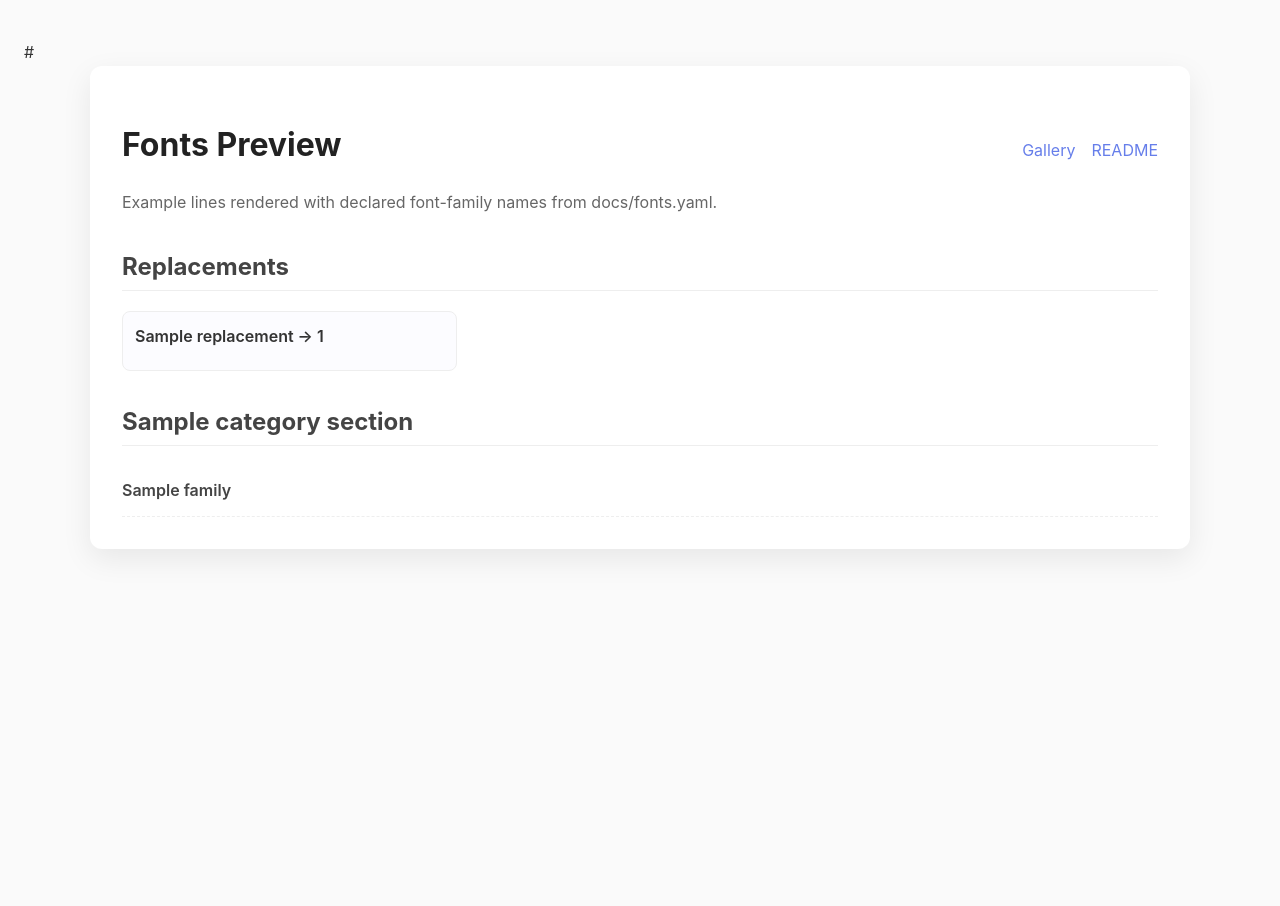
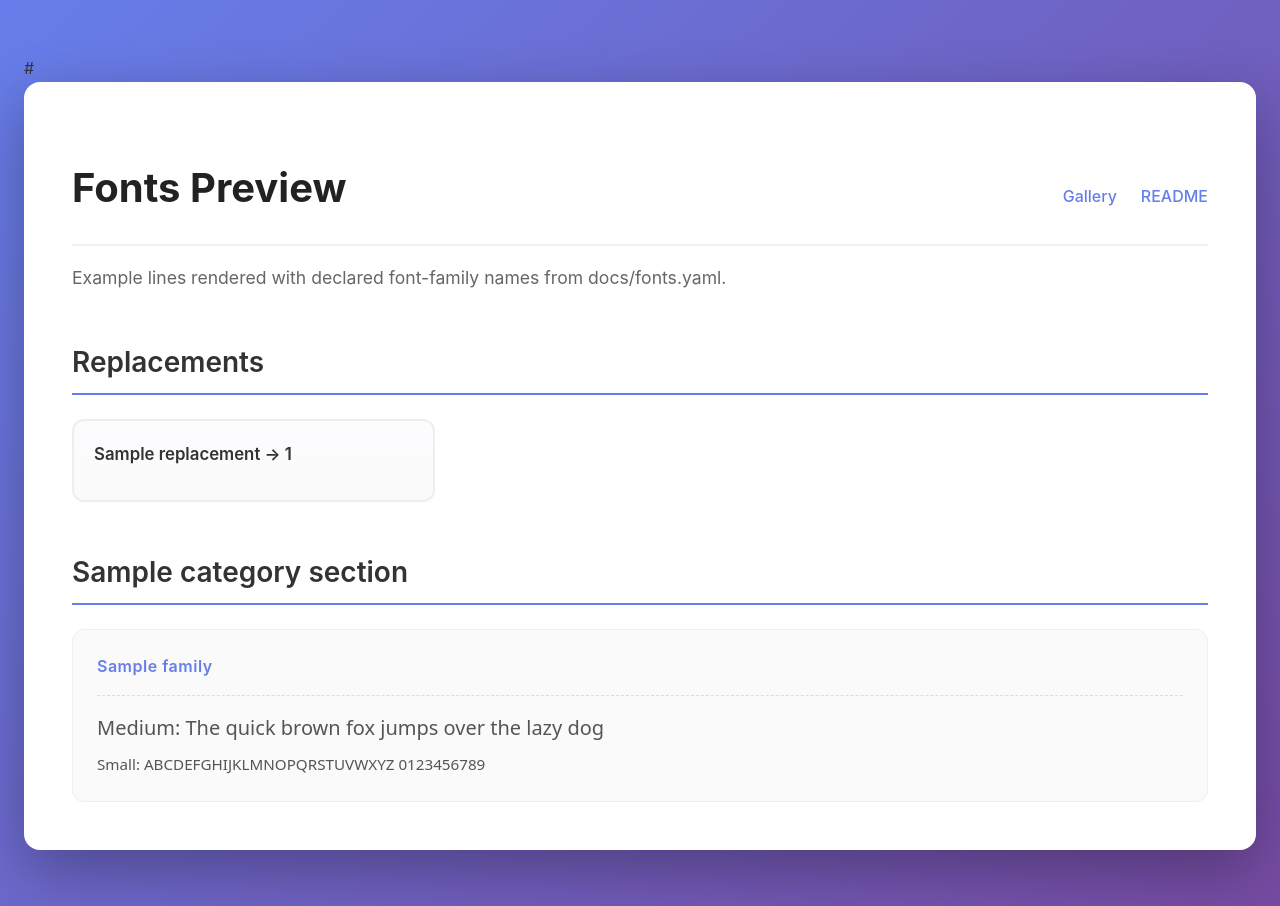
Before and after one commit to league-infrastructure/flyer-template, a Python web app: template src/flyte/templates/fonts.html.j2 in a window 1280 px wide. Before the commit the page ends 553 px from the top, so only its background shows below. Run offline with Jinja, Linux system fonts and the light colour scheme; the template is opened without the code that fills it: most values are stand-ins (such as "Sample title", 1, 10 or a date in 2020).

Commit message:
Fix typos in README and enhance font template styles with improved layout and hover effects

```diff
--- a/src/flyte/templates/fonts.html.j2
+++ b/src/flyte/templates/fonts.html.j2
@@ -9,23 +9,125 @@
     * { box-sizing: border-box; }
     body {
       font-family: -apple-system, BlinkMacSystemFont, "Segoe UI", Roboto, "Helvetica Neue", Arial, sans-serif;
-      line-height: 1.6; color: #333; background: #fafafa; padding: 2rem 1rem;
+      line-height: 1.6; color: #333; background: linear-gradient(135deg, #667eea 0%, #764ba2 100%); padding: 3rem 1rem;
+      min-height: 100vh;
     }
-    .container { max-width: 1100px; margin: 0 auto; background: white; border-radius: 12px; box-shadow: 0 10px 30px rgba(0,0,0,0.08); padding: 2rem; }
-    h1 { color: #222; margin-bottom: .25rem; }
-    .subtitle { color: #666; margin-bottom: 1.25rem; }
-    .topbar { display: flex; align-items: baseline; justify-content: space-between; gap: 1rem; }
-    .nav { display: flex; gap: 1rem; }
-    .nav a { color: #667eea; text-decoration: none; }
-    h2 { margin-top: 2rem; color: #444; border-bottom: 1px solid #eee; padding-bottom: .25rem; }
-    .section { margin-top: .75rem; }
-    .font-row { display: grid; grid-template-columns: 260px 1fr; gap: 1rem; padding: .75rem 0; border-bottom: 1px dashed #eee; }
-    .font-name { font-weight: 600; color: #444; word-break: break-word; }
-    .font-sample { font-size: 1.1rem; color: #222; }
-    .replacements { display: grid; grid-template-columns: repeat(auto-fill, minmax(280px, 1fr)); gap: 1rem; margin-top: .75rem; }
-    .repl-block { border: 1px solid #eee; border-radius: 8px; padding: .75rem; background: #fcfcff; }
-    .repl-title { font-weight: 600; margin-bottom: .5rem; }
-    .repl-list { margin: 0; padding-left: 1.25rem; }
+    .container {
+      max-width: 1400px;
+      margin: 0 auto;
+      background: white;
+      border-radius: 16px;
+      box-shadow: 0 20px 60px rgba(0,0,0,0.3);
+      padding: 3rem;
+    }
+    h1 {
+      color: #222;
+      margin-bottom: .5rem;
+      font-size: 2.5rem;
+      font-weight: 700;
+    }
+    .subtitle {
+      color: #666;
+      margin-bottom: 2rem;
+      font-size: 1.1rem;
+    }
+    .topbar {
+      display: flex;
+      align-items: baseline;
+      justify-content: space-between;
+      gap: 1rem;
+      margin-bottom: 1rem;
+      padding-bottom: 1rem;
+      border-bottom: 2px solid #f0f0f0;
+    }
+    .nav { display: flex; gap: 1.5rem; }
+    .nav a {
+      color: #667eea;
+      text-decoration: none;
+      font-weight: 500;
+      transition: color 0.2s;
+    }
+    .nav a:hover { color: #764ba2; }
+    h2 {
+      margin-top: 3rem;
+      margin-bottom: 1.5rem;
+      color: #333;
+      font-size: 1.75rem;
+      font-weight: 600;
+      border-bottom: 2px solid #667eea;
+      padding-bottom: .5rem;
+    }
+    .section {
+      margin-top: 1rem;
+      display: grid;
+      gap: 1.5rem;
+    }
+    .font-row {
+      background: #fafafa;
+      border-radius: 12px;
+      padding: 1.5rem;
+      transition: transform 0.2s, box-shadow 0.2s;
+      border: 1px solid #eee;
+    }
+    .font-row:hover {
+      transform: translateY(-2px);
+      box-shadow: 0 4px 12px rgba(0,0,0,0.1);
+      border-color: #667eea;
+    }
+    .font-name {
+      font-weight: 600;
+      color: #667eea;
+      margin-bottom: 0.75rem;
+      font-size: 1rem;
+      letter-spacing: 0.5px;
+    }
+    .font-sample {
+      font-size: 2rem;
+      color: #222;
+      line-height: 1.4;
+      word-wrap: break-word;
+    }
+    .font-sizes {
+      display: flex;
+      flex-direction: column;
+      gap: 0.5rem;
+      margin-top: 1rem;
+      padding-top: 1rem;
+      border-top: 1px dashed #ddd;
+    }
+    .size-demo {
+      color: #555;
+    }
+    .replacements {
+      display: grid;
+      grid-template-columns: repeat(auto-fill, minmax(320px, 1fr));
+      gap: 1.5rem;
+      margin-top: 1.5rem;
+    }
+    .repl-block {
+      border: 2px solid #eee;
+      border-radius: 12px;
+      padding: 1.25rem;
+      background: linear-gradient(to bottom, #fcfcff, #fafafa);
+      transition: border-color 0.2s;
+    }
+    .repl-block:hover {
+      border-color: #667eea;
+    }
+    .repl-title {
+      font-weight: 600;
+      margin-bottom: .75rem;
+      color: #333;
+      font-size: 1.05rem;
+    }
+    .repl-list {
+      margin: 0;
+      padding-left: 1.5rem;
+      color: #666;
+    }
+    .repl-list li {
+      margin: 0.25rem 0;
+    }
   </style>
 </head>
 <body>
@@ -44,6 +146,14 @@
         <div class="font-name">{{ family }}</div>
         <div class="font-sample" style="font-family: '{{ family }}', system-ui, -apple-system, Segoe UI, Roboto, Helvetica, Arial, sans-serif;">
           {{ sample }}
+        </div>
+        <div class="font-sizes">
+          <div class="size-demo" style="font-family: '{{ family }}', system-ui, -apple-system, sans-serif; font-size: 1.25rem;">
+            Medium: The quick brown fox jumps over the lazy dog
+          </div>
+          <div class="size-demo" style="font-family: '{{ family }}', system-ui, -apple-system, sans-serif; font-size: 0.95rem;">
+            Small: ABCDEFGHIJKLMNOPQRSTUVWXYZ 0123456789
+          </div>
         </div>
       </div>
     {%- endmacro %}
```
Also changed, not shown: README.md.
